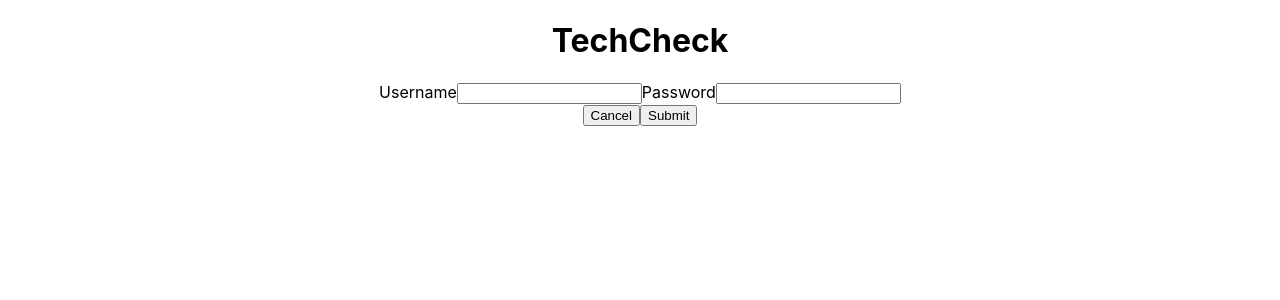
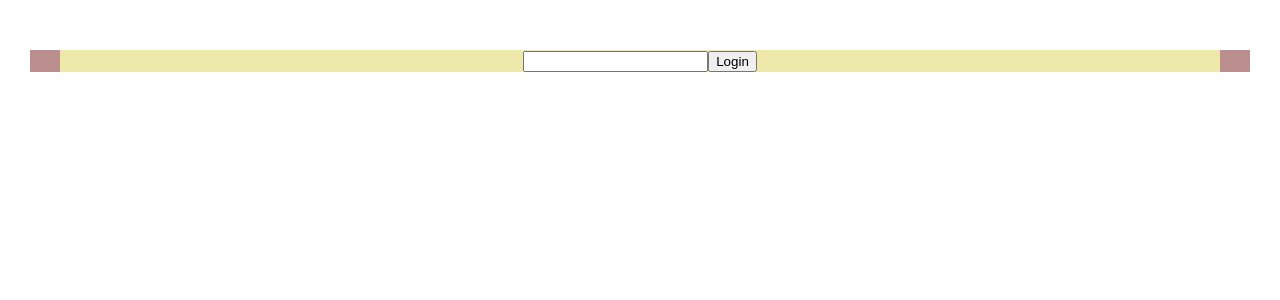
Before and after one commit to sumitra-source/react-axios, a React (Create React App) app: page / in a window 1280 px wide. Shown: the top 300 px of the page. Built offline with nearby package versions, Linux system fonts and the light colour scheme.

Commit message:
useContext Hook

```diff
--- a/src/App.js
+++ b/src/App.js
@@ -1,37 +1,14 @@
 import React,{useState} from 'react';
 import './App.css';
+import Memo from './Memo';
+
+
 function App() {
-  const [formInputs,setFormInputs]=useState({
-    username:'',
-    password:''
-  })
-  const inputChangedHandler = e=>{
-    const updatedInputs={
-      ...formInputs,
-      //[key]:value
-      [e.target.id]:e.target.value
-    }
-    setFormInputs(updatedInputs);
-  }
-  const submitHandler = e=>{
-    e.preventDefault();
-  alert(`${formInputs.username} and ${formInputs.password}`)
 
-  }
   return (
     <div className='App'>
-      <form autoComplete='off'onSubmit={submitHandler}>
-        <h1>TechCheck</h1>
-        <label htmlFor='username'>Username</label>
-        <input type='text'id='username' onChange={inputChangedHandler}/>
-           <label htmlFor='password'>Password</label>
-        <input type='password'id='password' onChange={inputChangedHandler}/>
-        <div className='Buttons'>
-          <button type='button'>Cancel</button>
-                    <button type='submit'>Submit</button>
-        </div>
 
-      </form>
+   <Memo/>
     </div>
   );
 }
--- /dev/null
+++ b/src/Context.js
@@ -0,0 +1,4 @@
+import {createContext} from 'react';
+export const UserContext=createContext();
+export const ThemeContext=createContext();
+export const ToggleSidebarContext=createContext();
--- /dev/null
+++ b/src/Greeting.js
@@ -0,0 +1,13 @@
+import React,{useContext} from 'react';
+import {UserContext}from './Context';
+const Greeting=props=>{
+    const [user,setUser]=useContext(UserContext);
+    return(
+        <div className='Greeting'>
+        <h2>Welcome,{user}!</h2>
+        <button onClick={()=>setUser('Sumitra')}>Change User</button>
+        </div>
+    )
+    }
+
+export default Greeting
--- /dev/null
+++ b/src/Layout.css
@@ -0,0 +1,9 @@
+form{
+    margin-top: 50px;
+    background: palegoldenrod;
+}
+div{
+    margin:20px 30px;
+    color: aquamarine;
+    background:rosybrown ;
+}
--- /dev/null
+++ b/src/Memo.js
@@ -0,0 +1,40 @@
+import React ,{useState} from 'react';
+import{ UserContext } from './Context';
+import Profile from './Profile';
+import'./Layout.css';
+
+const Memo=props=>{
+    const [user,setUser]=useState('');
+    const [login,setLogin]=useState('');
+    let renderUser;
+    let loginForm;
+
+    user ? (
+        renderUser=(
+            <UserContext.Provider value={[user,setUser]}>
+                  <div>
+            <h1>{user}'s App</h1>
+            <Profile/>
+            </div>
+            </UserContext.Provider>
+
+        )
+    ) : (
+        loginForm=(
+            <form>
+            <input type='text' onChange={e=>setLogin(e.target.value)}/>
+            <button onClick={()=>setUser(login)}>Login</button>
+            </form>
+    )
+    )
+    return(
+        <>
+            <main>
+                {renderUser}
+                {loginForm}
+            </main>
+        </>
+    );
+
+}
+export default Memo
--- /dev/null
+++ b/src/Profile.js
@@ -0,0 +1,13 @@
+import React from 'react';
+import Greeting from './Greeting'
+
+const Profile = props => {
+  return (
+      <section>
+    <div>Profile</div>
+    <Greeting/>
+    </section>
+  )
+}
+
+export default Profile
--- a/src/index.js
+++ b/src/index.js
@@ -2,11 +2,14 @@ import React from 'react';
 import ReactDOM from 'react-dom/client';
 import './index.css';
 import App from './App';
+
 import reportWebVitals from './reportWebVitals';
 
 const root = ReactDOM.createRoot(document.getElementById('root'));
 root.render(
   <React.StrictMode>
+
+
     <App />
   </React.StrictMode>
 );
```
Also changed, not shown: 1 other file (tests, documents, lock files or other folders).
